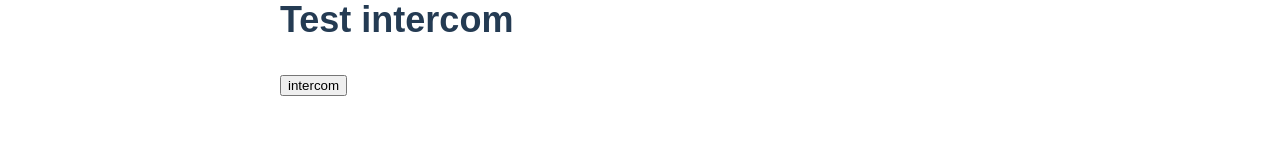
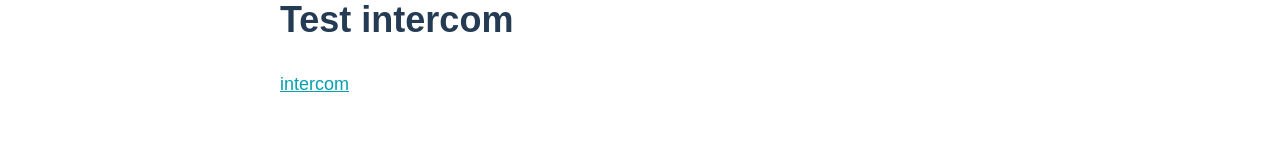
Before and after one commit to dibkunnskap/bompengekalkulator-landingsside, a Gatsby site: page /test-intercom in a window 1280 px wide. Shown: the part 160-320 px from the top of the page. Built offline with nearby package versions, Linux system fonts and the light colour scheme; Gatsby itself is replaced by a stand-in of ours; some packages are replaced by stand-ins of ours; a web font is replaced by a local one.

Commit message:
Update Side “test-intercom”

```diff
--- a/src/pages/test-intercom.md
+++ b/src/pages/test-intercom.md
@@ -3,5 +3,4 @@ templateKey: extra-page
 slug: test-intercom
 title: Test intercom
 ---
-
-<button type="button" class="intercom">intercom</a>
+<a class="intercom" href>intercom</a>
```
